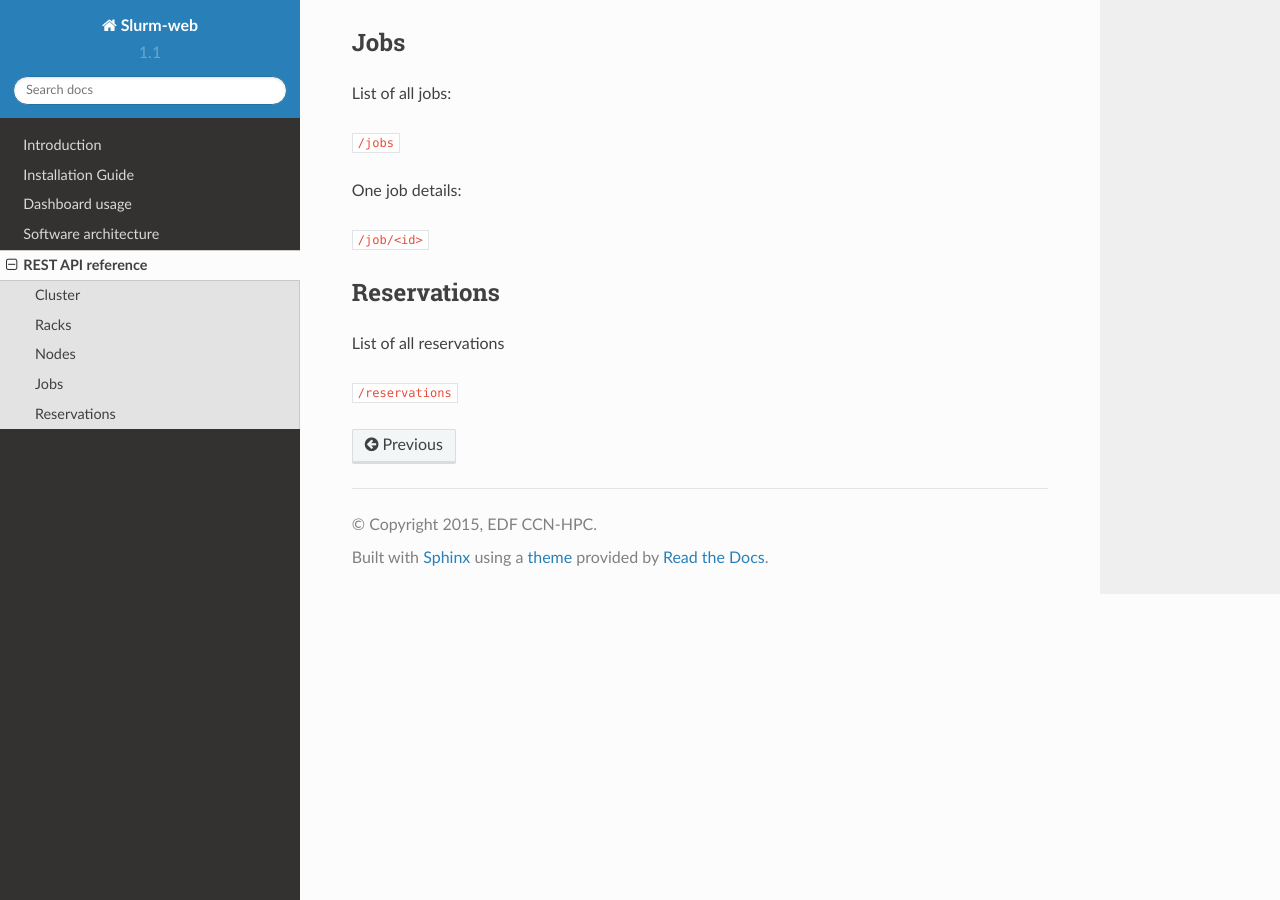
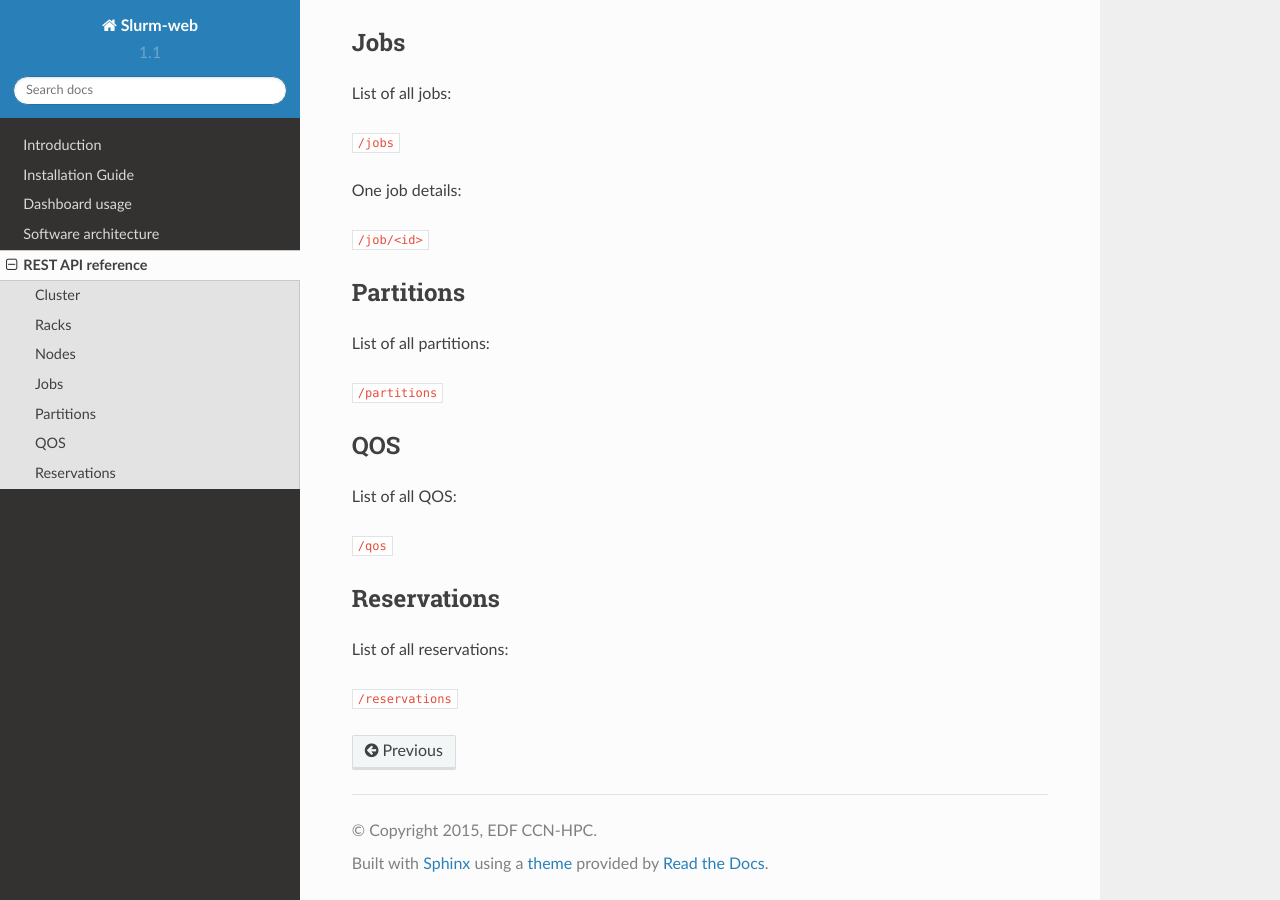
Before and after one commit to rackslab/Slurm-web, a Sphinx documentation site: the page built from doc/api.rst, in a window 1280 px wide and 900 px high, scrolled down 593 px. Built offline with Sphinx 7.4.7 and the Read the Docs theme 2.0.0, drawn with Linux system fonts in a browser that asks for light colours.

Commit message:
Add missing qos/partitions calls in reference API doc

```diff
--- a/doc/api.rst
+++ b/doc/api.rst
@@ -33,9 +33,23 @@ One job details:
 
 ``/job/<id>``
 
+Partitions
+----------
+
+List of all partitions:
+
+``/partitions``
+
+QOS
+---
+
+List of all QOS:
+
+``/qos``
+
 Reservations
 ------------
 
-List of all reservations
+List of all reservations:
 
 ``/reservations``
```
